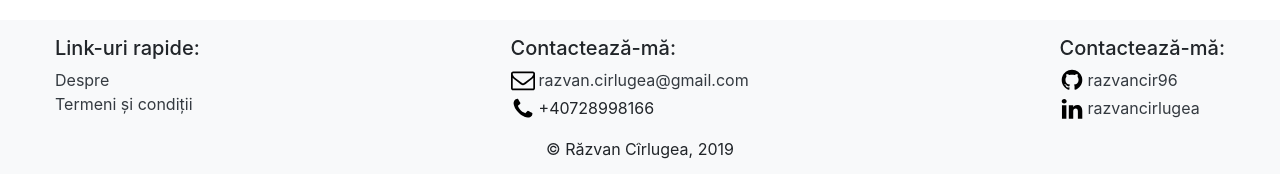
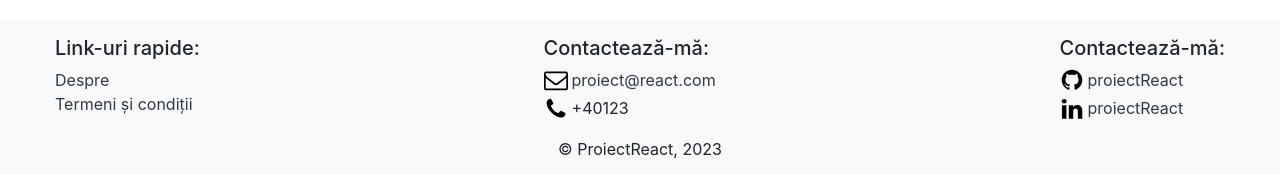
Before and after one commit to mirelastanescu/ReactProject2, a React (Create React App) app: page / in a window 1280 px wide. Shown: the part 1703-1877 px from the top of the page. Built offline with nearby package versions, Linux system fonts and the light colour scheme; no server answers.

Commit message:
update footer

```diff
--- a/src/components/Footer.jsx
+++ b/src/components/Footer.jsx
@@ -20,31 +20,31 @@ function Footer() {
                 <div className="footer-group">
                     <h3 className="h5">Contactează-mă:</h3>
                     <p className="m-0">
-                        <a href="mailto:razvan.cirlugea@gmail.com" className="text-dark">
+                        <a href="mailto:proiect@react.com" className="text-dark">
                             <Mail className="mr-1 mb-1 footer-icon"/>
-                            razvan.cirlugea@gmail.com
+                            proiect@react.com
                         </a>
                     </p>
-                    <p className="m-0"><Phone className="mr-1 footer-icon"/>+40728998166</p>
+                    <p className="m-0"><Phone className="mr-1 footer-icon"/>+40123</p>
                 </div>
                 <div className="footer-group">
                     <h3 className="h5">Contactează-mă:</h3>
                     <p className="m-0">
-                        <a href="https://github.com/razvancir96" className="text-dark">
+                        <a href="https://www.google.com" className="text-dark">
                             <GitHub className="mr-1 mb-1 footer-icon"/>
-                            razvancir96
+                            proiectReact
                         </a>
                     </p>
                     <p className="m-0">
-                        <a href="https://www.linkedin.com/in/razvancirlugea/" className="text-dark">
+                        <a href="https://www.google.com" className="text-dark">
                             <LinkedIn className="mr-1 footer-icon"/>
-                            razvancirlugea
+                            proiectReact
                         </a>
                     </p>
                 </div>
             </div>
             <div className="text-center py-3">
-                &copy; Răzvan Cîrlugea, 2019
+                &copy; ProiectReact, 2023
             </div>
         </footer>
     );
```
